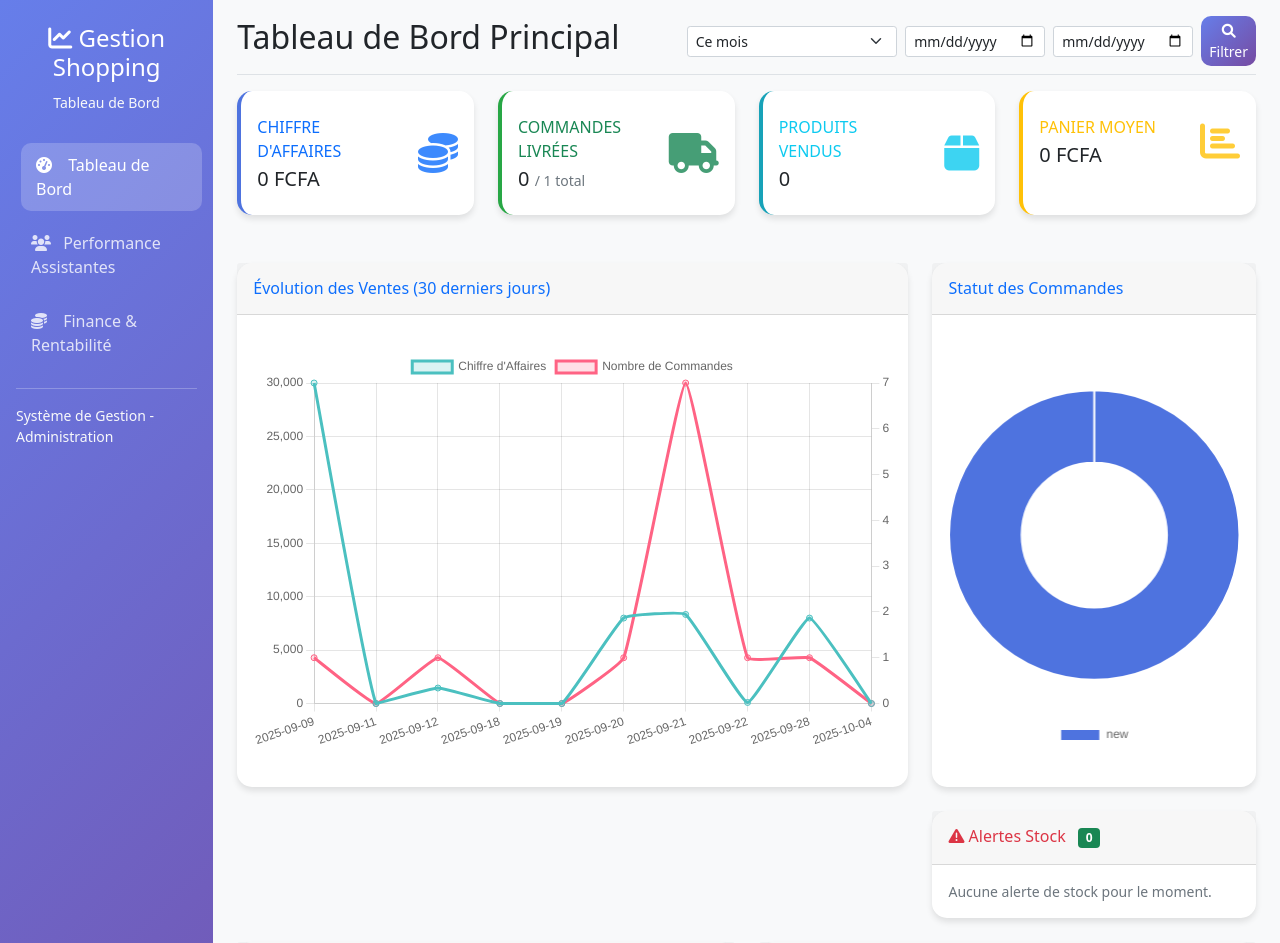
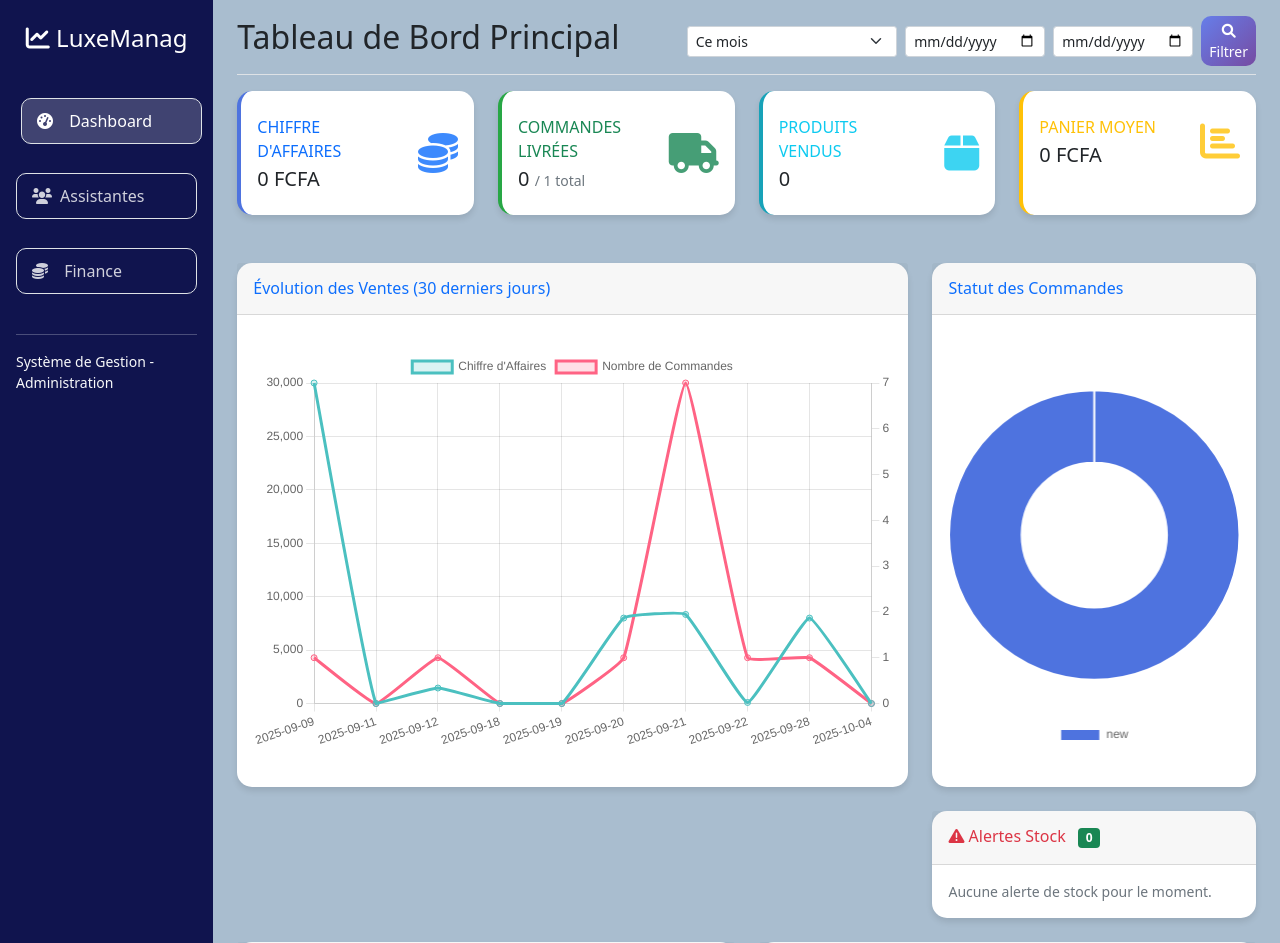
Before and after one commit to henocn/gestion-shopping, a PHP site: page / in a window 1280 px wide. Shown: the top 943 px of the page. Run offline with PHP 8.4, Linux system fonts and the light colour scheme; data comes from the database, SQL or seed files in the repository; data that the repository does not hold is empty.

Commit message:
add dynamic style colors and remanage sidebar style and navs

```diff
--- a/assets/css/dashboard.css
+++ b/assets/css/dashboard.css
@@ -45,14 +45,6 @@
 .stat-icon {
     font-size: 2.5rem;
     opacity: 0.8;
-}
-
-/* Sidebar */
-.sidebar {
-    background: var(--primary-gradient);
-    min-height: 100vh;
-    position: sticky;
-    top: 0;
 }
 
 .sidebar .nav-link {
--- /dev/null
+++ b/assets/css/style.css
@@ -0,0 +1,51 @@
+:root {
+
+--primary: #ce8557;
+--secondary: rgb(189, 133, 43);
+--paper: #dcc5f5ff;
+--magenta: rgb(169, 189, 207);
+--main: rgb(16, 20, 78);
+}
+
+
+
+.primary-color {
+  color: var(--primary);
+}
+
+.secondary-color {
+  color: var(--secondary);
+}
+
+.paper-color {
+  color: var(--paper);
+}
+
+.magenta-color {
+  color: var(--magenta);
+}
+
+.main-color {
+  color: var(--main);
+}
+
+
+.primary-bg {
+  background-color: var(--primary);
+}
+
+.secondary-bg {
+  background-color: var(--secondary);
+}
+
+.paper-bg {
+  background-color: var(--paper);
+}
+
+.magenta-bg {
+  background-color: var(--magenta);
+}
+
+.main-bg {
+  background-color: var(--main);
+}
--- a/index.php
+++ b/index.php
@@ -86,30 +86,30 @@ try {
     <link href="https://cdn.jsdelivr.net/npm/bootstrap@5.1.3/dist/css/bootstrap.min.css" rel="stylesheet">
     <link href="https://cdnjs.cloudflare.com/ajax/libs/font-awesome/6.0.0/css/all.min.css" rel="stylesheet">
     <link href="assets/css/dashboard.css" rel="stylesheet">
+    <link href="assets/css/style.css" rel="stylesheet">
 </head>
 
 <body class="bg-light">
     <div class="container-fluid">
         <div class="row">
             <!-- Sidebar -->
-            <nav class="col-md-3 col-lg-2 sidebar px-3 py-4">
+            <nav class="col-md-3 col-lg-2 sidebar px-3 py-4 main-bg">
                 <div class="text-center mb-4">
                     <h4 class="text-white">
                         <i class="fas fa-chart-line"></i>
-                        Gestion Shopping
+                        LuxeManag
                     </h4>
-                    <small class="text-light">Tableau de Bord</small>
                 </div>
 
-                <div class="nav flex-column">
-                    <a class="nav-link active" href="index.php">
-                        <i class="fas fa-tachometer-alt"></i> Tableau de Bord
+                <div class="nav flex-column pt-3">
+                    <a class="nav-link active border mb-4" href="index.php">
+                        <i class="fas fa-tachometer-alt"></i> Dashboard
                     </a>
-                    <a class="nav-link" href="assistant/index.php">
-                        <i class="fas fa-users"></i> Performance Assistantes
+                    <a class="nav-link border mb-4" href="assistant/index.php">
+                        <i class="fas fa-users"></i>Assistantes
                     </a>
-                    <a class="nav-link" href="finance/index.php">
-                        <i class="fas fa-coins"></i> Finance & Rentabilité
+                    <a class="nav-link border mb-4" href="finance/index.php">
+                        <i class="fas fa-coins"></i> Finance
                     </a>
                     <hr class="text-light">
                     <div class="text-light small mb-2">
@@ -119,7 +119,7 @@ try {
             </nav>
 
             <!-- Main content -->
-            <main class="col-md-9 ms-sm-auto col-lg-10 px-md-4">
+            <main class="col-md-9 ms-sm-auto col-lg-10 px-md-4 magenta-bg">
                 <div class="d-flex justify-content-between flex-wrap flex-md-nowrap align-items-center pt-3 pb-2 mb-3 border-bottom">
                     <h1 class="h2">Tableau de Bord Principal</h1>
 
```
Also changed, not shown: includes/footer.php (added), includes/header.php (added).
